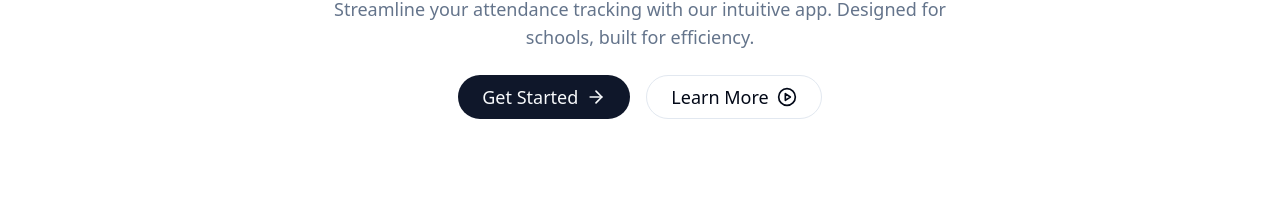
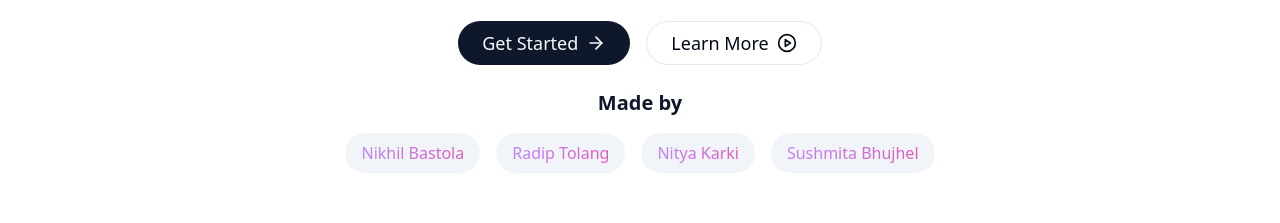
Before and after one commit to zmercury/attendance, a Next.js app: page / in a window 1280 px wide. Shown: the part 435-658 px from the top of the page. Built offline with nearby package versions, Linux system fonts and the light colour scheme; no server answers.

Commit message:
Hero Section Update

```diff
--- a/components/home/Hero.tsx
+++ b/components/home/Hero.tsx
@@ -35,6 +35,20 @@ const Hero: React.FC = () => {
                             <PlayCircle className="ml-2 h-5 w-5" />
                         </Button>
                     </div>
+
+                    {/* Updated contributor names section with gradient text */}
+                    <div className="mt-16">
+                        <h3 className="text-xl mb-4 text-primary font-semibold">Made by</h3>
+                        <ul className="flex flex-wrap justify-center gap-4">
+                            {["Nikhil Bastola", "Radip Tolang", "Nitya Karki", "Sushmita Bhujhel"].map((name, index) => (
+                                <li key={index} className="px-4 py-2 rounded-full bg-secondary">
+                                    <span className="font-medium bg-clip-text text-transparent bg-gradient-to-r from-purple-400 via-pink-500 to-red-500 animate-gradient bg-300%">
+                                        {name}
+                                    </span>
+                                </li>
+                            ))}
+                        </ul>
+                    </div>
                 </div>
             </div>
         </section>
```
